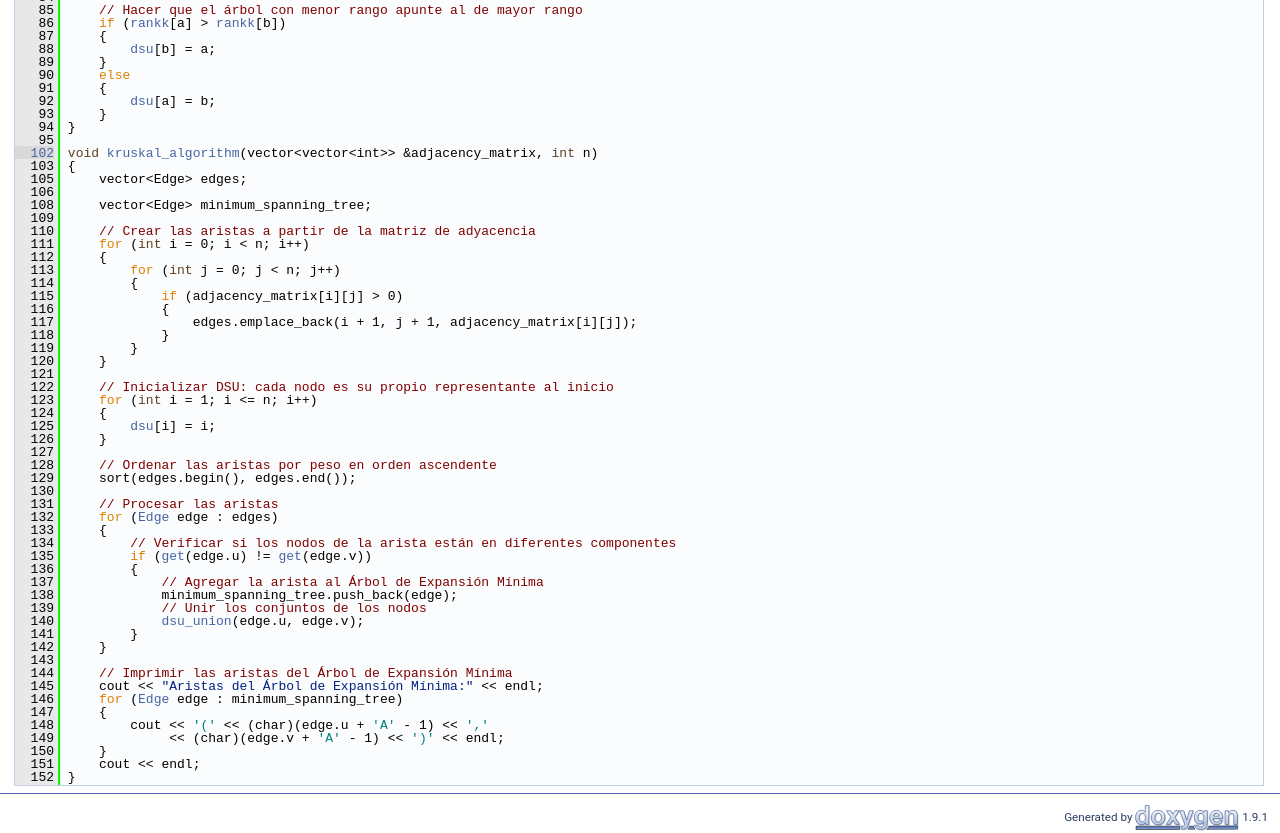
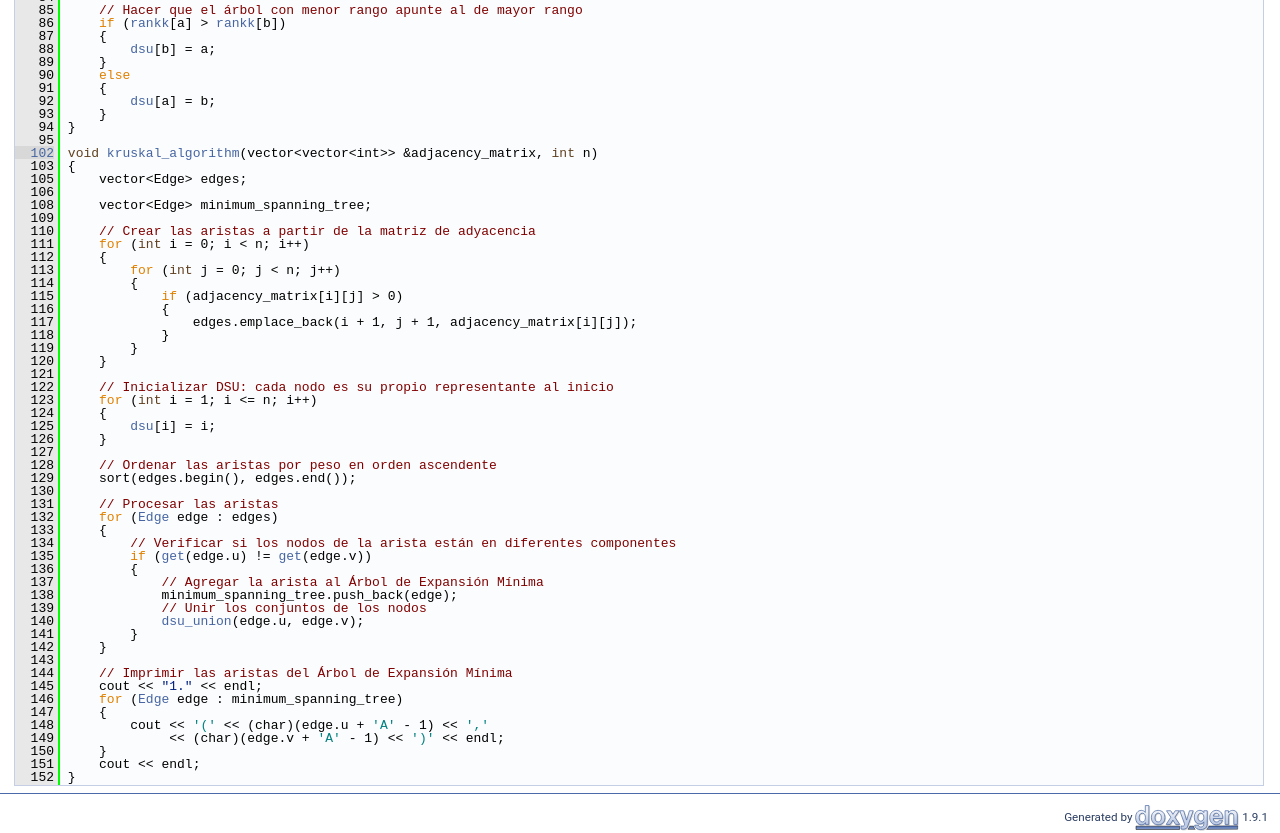
Before and after one commit to SergioGzzBrz/Algos_Evidencia2, a plain HTML site: page parte__1_8h_source.html in a window 1280 px wide. Shown: the part 984-1817 px from the top of the page. Drawn offline with Linux system fonts and the light colour scheme.

Commit message:
SergioGzzBrz published a site update

```diff
--- a/parte__1_8h_source.html
+++ b/parte__1_8h_source.html
@@ -181,7 +181,7 @@ $(function() {
 <div class="line"><a name="l00142"></a><span class="lineno">  142</span>&#160;    }</div>
 <div class="line"><a name="l00143"></a><span class="lineno">  143</span>&#160; </div>
 <div class="line"><a name="l00144"></a><span class="lineno">  144</span>&#160;    <span class="comment">// Imprimir las aristas del Árbol de Expansión Mínima</span></div>
-<div class="line"><a name="l00145"></a><span class="lineno">  145</span>&#160;    cout &lt;&lt; <span class="stringliteral">&quot;Aristas del Árbol de Expansión Mínima:&quot;</span> &lt;&lt; endl;</div>
+<div class="line"><a name="l00145"></a><span class="lineno">  145</span>&#160;    cout &lt;&lt; <span class="stringliteral">&quot;1.&quot;</span> &lt;&lt; endl;</div>
 <div class="line"><a name="l00146"></a><span class="lineno">  146</span>&#160;    <span class="keywordflow">for</span> (<a class="code" href="structEdge.html">Edge</a> edge : minimum_spanning_tree)</div>
 <div class="line"><a name="l00147"></a><span class="lineno">  147</span>&#160;    {</div>
 <div class="line"><a name="l00148"></a><span class="lineno">  148</span>&#160;        cout &lt;&lt; <span class="charliteral">&#39;(&#39;</span> &lt;&lt; (char)(edge.u + <span class="charliteral">&#39;A&#39;</span> - 1) &lt;&lt; <span class="charliteral">&#39;,&#39;</span></div>
```
